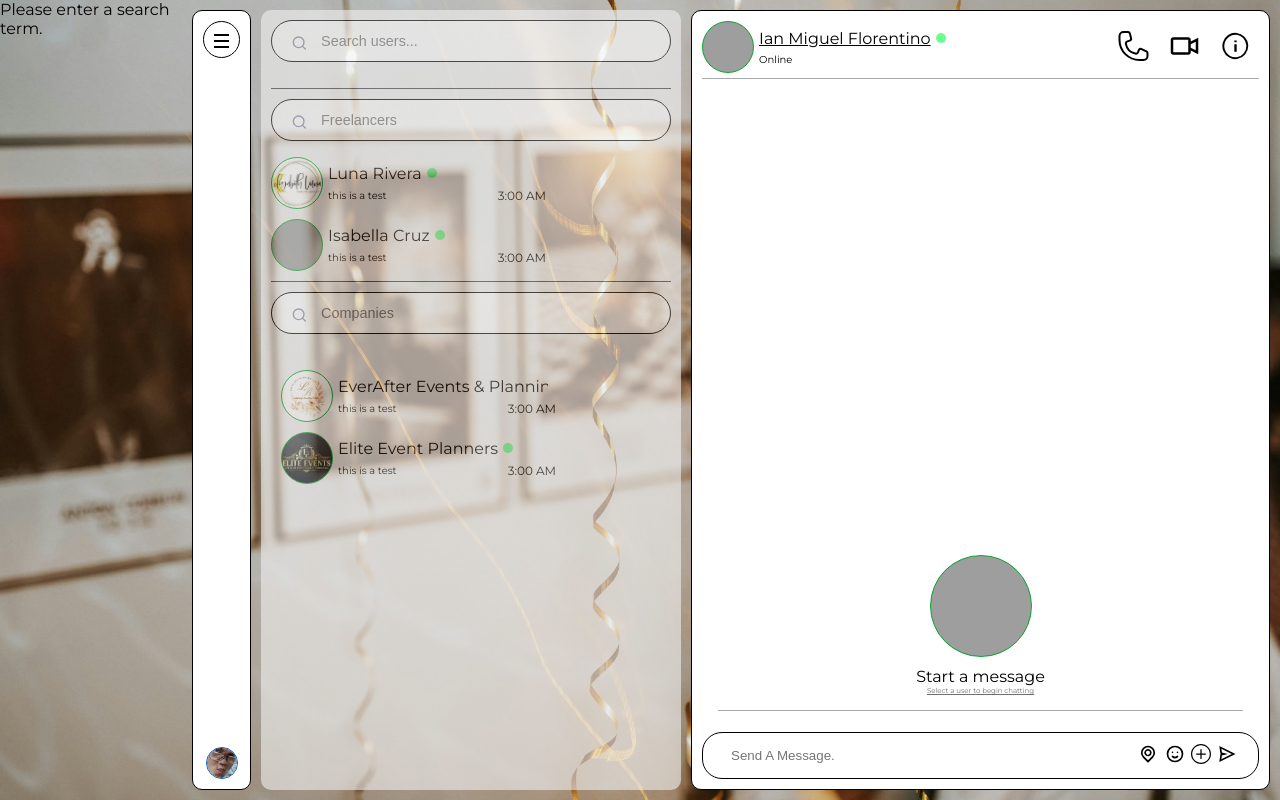
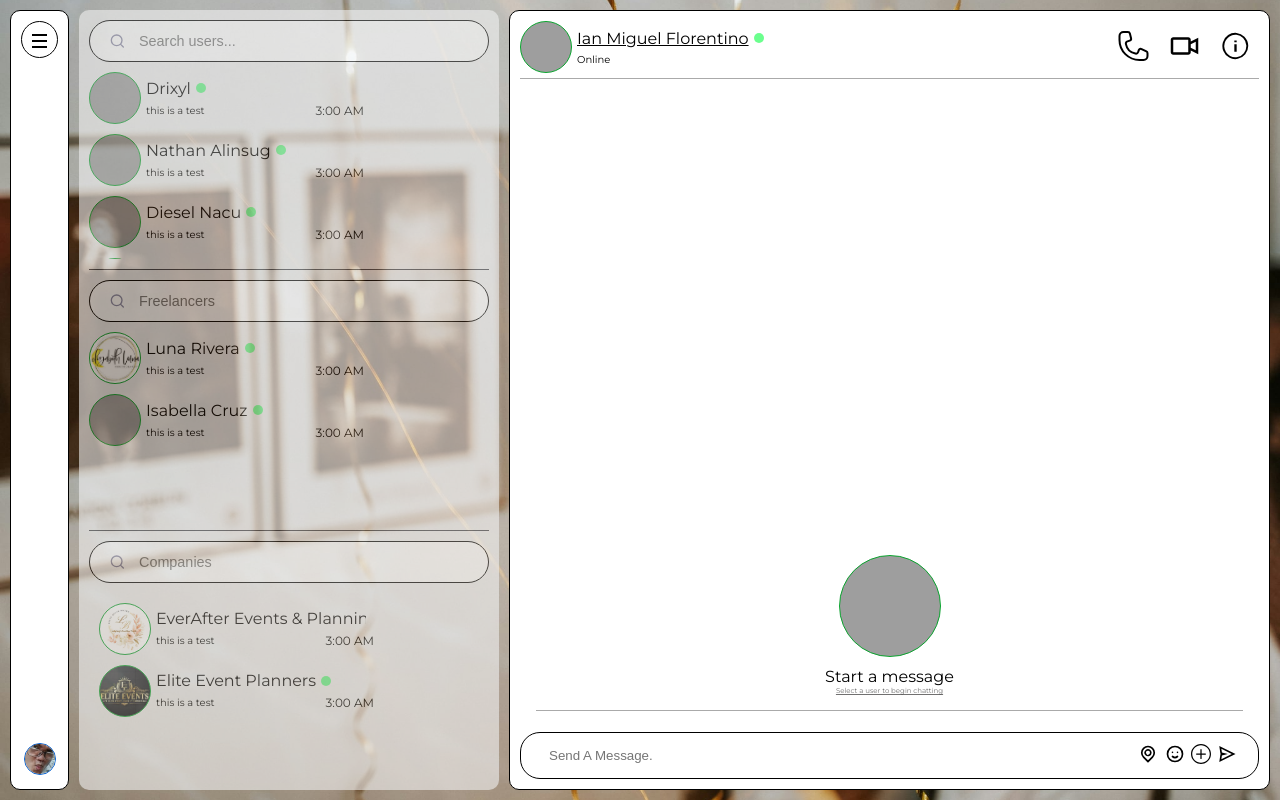
Before and after one commit to 24102070/Group2-Final-Project, a PHP site: page /messaging/messaging.php in a window 1280 px wide. Run offline with PHP 8.4, Linux system fonts and the light colour scheme; a user stored in the database is signed in; data comes from the database, SQL or seed files in the repository; grey boxes are pictures that could not be loaded.

Commit message:
chatlist changes

```diff
--- a/messaging/mainchatcss.css
+++ b/messaging/mainchatcss.css
@@ -84,7 +84,7 @@
   background-color: #3cd760a1;
   max-width: max-content;
   margin-left: auto;
-  border-radius: 10%;
+  border-radius: 15px;
   padding: 5px;
 }
 .message-other-message {
@@ -92,7 +92,7 @@
   background-color: #6b69695e;
   max-width: max-content;
   margin-right: auto;
-  border-radius: 10%;
+  border-radius: 15px;
   padding: 5px;
 }
 .messages-input {
--- a/messaging/messagescss.css
+++ b/messaging/messagescss.css
@@ -39,9 +39,12 @@
 }
 .direct-messages {
   width: 50vh;
+  height: 33vh; /* Set your desired height */
+  overflow-y: auto;
 }
 .group-chats {
-  height: 35vh;
+  height: 33vh; /* Set your desired height */
+  overflow-y: auto;
 }
 .message-content {
   cursor: pointer;
--- a/messaging/messaging.php
+++ b/messaging/messaging.php
@@ -42,7 +42,8 @@
     if ($result->num_rows > 0) {
         echo "<ul>";
         while ($row = $result->fetch_assoc()) {
-            echo "<li class='search-result' data-id='" . $row['id'] . "' data-name='" . htmlspecialchars($row['name']) . "' data-type='" . $row['type'] . "' data-user-type='" . $row['user_type'] . "' onclick='openChatWindow(this)'>
+            echo "<li class='search-result' data-id='" . $row['id'] . "' data-name='" . htmlspecialchars($row['name'])
+            . "' data-type='" . $row['type'] . "' data-user-type='" . $row['user_type'] . "' onclick='openChatWindow(this)'>
             <strong>" . htmlspecialchars($row['name']) . "</strong> (" . $row['type'] . ")
             </li>";
         }
@@ -52,8 +53,6 @@
     }
 
     $stmt->close();
-} else {
-    echo "Please enter a search term.";
 }
 
 $conn->close();
@@ -95,6 +94,7 @@
         </div>
         <!-- Sidebar -->
         <div class="chatbar">
+            <div class="direct-messages">
                 <form class="form" method="GET" action="">
                     <button>
                         <svg width="17" height="16" fill="none" xmlns="http://www.w3.org/2000/svg" role="img" aria-labelledby="search">
@@ -110,6 +110,11 @@
                         </svg>
                     </button>
                 </form>
+                <div class="users-chats">
+
+                </div>
+            </div>
+
 
             <div class="separator"></div>
             <div class="direct-messages">
@@ -254,6 +259,7 @@
             </div>
         </div>
     </div>
+    <script src="userjs/users.js" defer></script>
     <script src="userjs/usersFreelancers.js" defer></script>
     <script src="userjs/usersCompanies.js" defer></script>
     <script src="userjs/search.js" defer></script>
@@ -266,8 +272,11 @@
     function openChatWindow(element) {
         // Get data attributes from the clicked result
         const recipientId = element.getAttribute('data-id');
+        console.log (recipientId);
         const recipientName = element.getAttribute('data-name');
+        console.log(recipientName);
         const recipientType = element.getAttribute('data-type');
+        console.log(recipientType);
         const recipientUserType = element.getAttribute('data-user-type');
 
         // Store the selected recipient ID and type
--- a/messaging/userjs/users.js
+++ b/messaging/userjs/users.js
@@ -1,13 +1,13 @@
-
+const usersList = document.querySelector(".direct-messages .users-chats");
 
 setInterval(() => {
-  fetch("userphp/companyUsers.php")
+  fetch("userphp/users.php")
     .then((response) => {
       if (!response.ok) throw new Error("Network response was not okay.");
       return response.text();
     })
     .then((data) => {
-      companiesList.innerHTML = data;
+      usersList.innerHTML = data;
     })
     .catch((error) => {
       console.error("Fetch error: ", error);
--- a/messaging/userphp/companyUsers.php
+++ b/messaging/userphp/companyUsers.php
@@ -26,7 +26,8 @@
             $photo = !empty($profile['profile_photo']) ? $profile['profile_photo'] : 'images/default-profile.png';
 
             $output .= '
-                <div class="conversation-card" onclick="">
+                    <div class="conversation-card" data-id="' . $company['id'] . '"data-name="' . htmlspecialchars($company['name']) . '"
+                     data-type="Company" data-user-type="company" onclick="openChatWindow(this)">
                     <div class="profile-picture" style="background-image: url(\'../' . $photo . '\');"></div>
                     <div class="message-content">
                         <div class="username">' . $company['name'] . '<div class="on-status"></div></div>
--- a/messaging/userphp/freelancerUsers.php
+++ b/messaging/userphp/freelancerUsers.php
@@ -1,6 +1,11 @@
 <?php
 session_start();
 include_once("../../config/db.php");
+
+$searchTerm = isset($_GET['search']) ? $_GET['search'] : '';
+$recipient_id = isset($_GET['recipient_id']) ? $_GET['recipient_id'] : null;
+$recipient_name = isset($_GET['name']) ? $_GET['name'] : null;
+$recipient_type = isset($_GET['type']) ? $_GET['type'] : null;
 
 // Fetch freelancer profiles
 $sql = mysqli_query($conn, "SELECT * FROM freelancer_profiles");
@@ -27,7 +32,8 @@
 
         if ($freelancer) {
             $output .= '
-                <div class="conversation-card" onclick="">
+                <div class="conversation-card" data-id="' . $freelancer['id'] . '"data-name="' . htmlspecialchars($freelancer['name']) . '"
+                data-type="Freelancer"data-user-type="freelancer"onclick="openChatWindow(this)">
                     <div class="profile-picture" style="background-image: url(\'' . $photo . '\');"></div>
                     <div class="message-content">
                         <div class="username">' . htmlspecialchars($freelancer['name']) . '<div class="on-status"></div></div>
--- a/messaging/userphp/users.php
+++ b/messaging/userphp/users.php
@@ -0,0 +1,43 @@
+<?php
+session_start();
+include_once("../../config/db.php");
+
+// Fetch users (only approved ones)
+$names = mysqli_query($conn, "SELECT * FROM users");
+$users = mysqli_fetch_all($names, MYSQLI_ASSOC);  // Fetch all rows as an associative array
+
+$output = "";
+
+if (count($users) == 0) {
+    $output .= "No users are available to chat";
+} else {
+    // Iterate through users
+    for ($i = 0; $i < count($users); $i++) {
+        $user = isset($users[$i]) ? $users[$i] : null;
+
+        // Set fallback profile photo (using the user's name to generate a default avatar)
+        $photo = !empty($user['profile_photo'])
+            ? '../' . $user['profile_photo']  // If profile photo exists, use it
+            : 'https://ui-avatars.com/api/?name=' . urlencode($user['NAME']);  // Otherwise, use a fallback avatar
+
+        if ($user) {
+            $output .= '
+                <div class="conversation-card"
+                     data-id="' . $user['id'] . '"
+                     data-name="' . htmlspecialchars($user['NAME']) . '"
+                     data-type="User"
+                     data-user-type="user"
+                     onclick="openChatWindow(this)">
+                    <div class="profile-picture" style="background-image: url(\'' . $photo . '\');"></div>
+                    <div class="message-content">
+                        <div class="username">' . htmlspecialchars($user['NAME']) . '<div class="on-status"></div></div>
+                        <div class="message">this is a test<span class="timestamp">3:00 AM</span></div>
+                    </div>
+                </div>
+            ';
+        }
+    }
+}
+
+echo $output;
+?>
```
Lines whose indentation alone changed are shown as unchanged.
